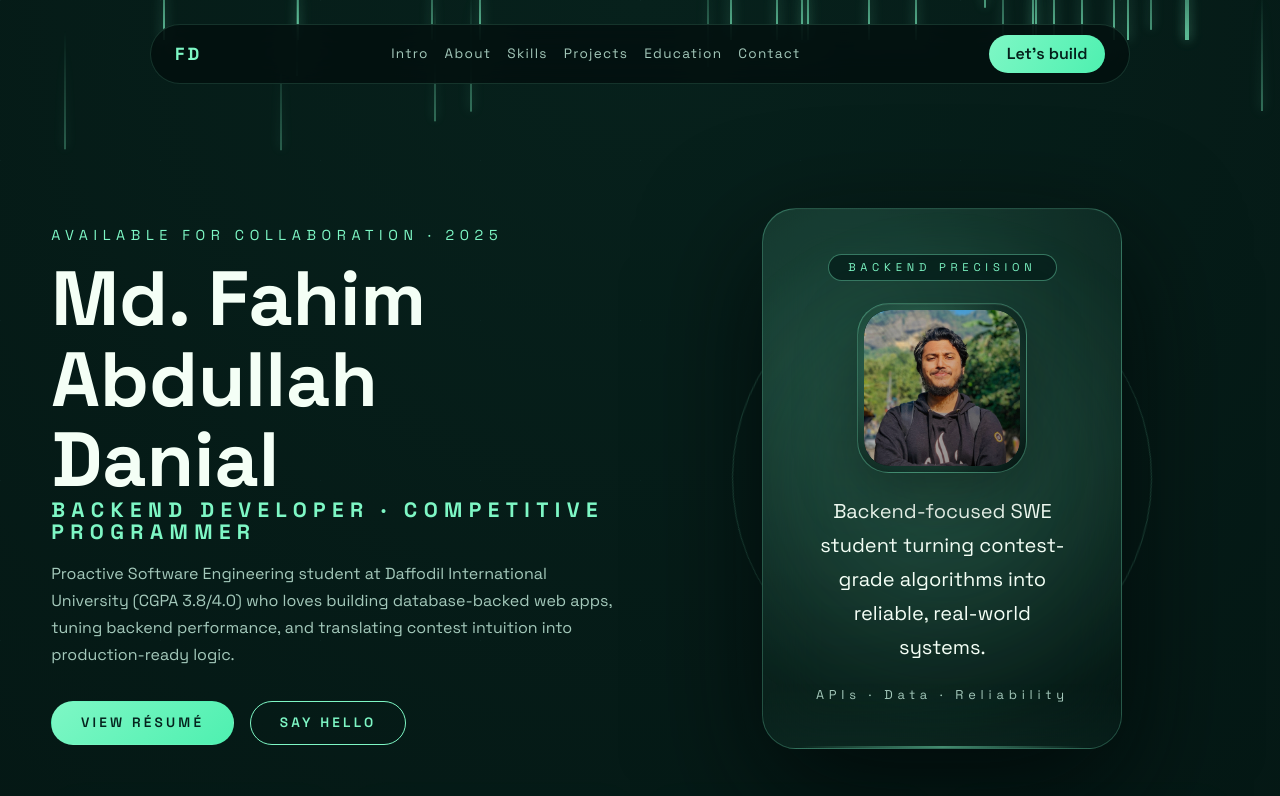
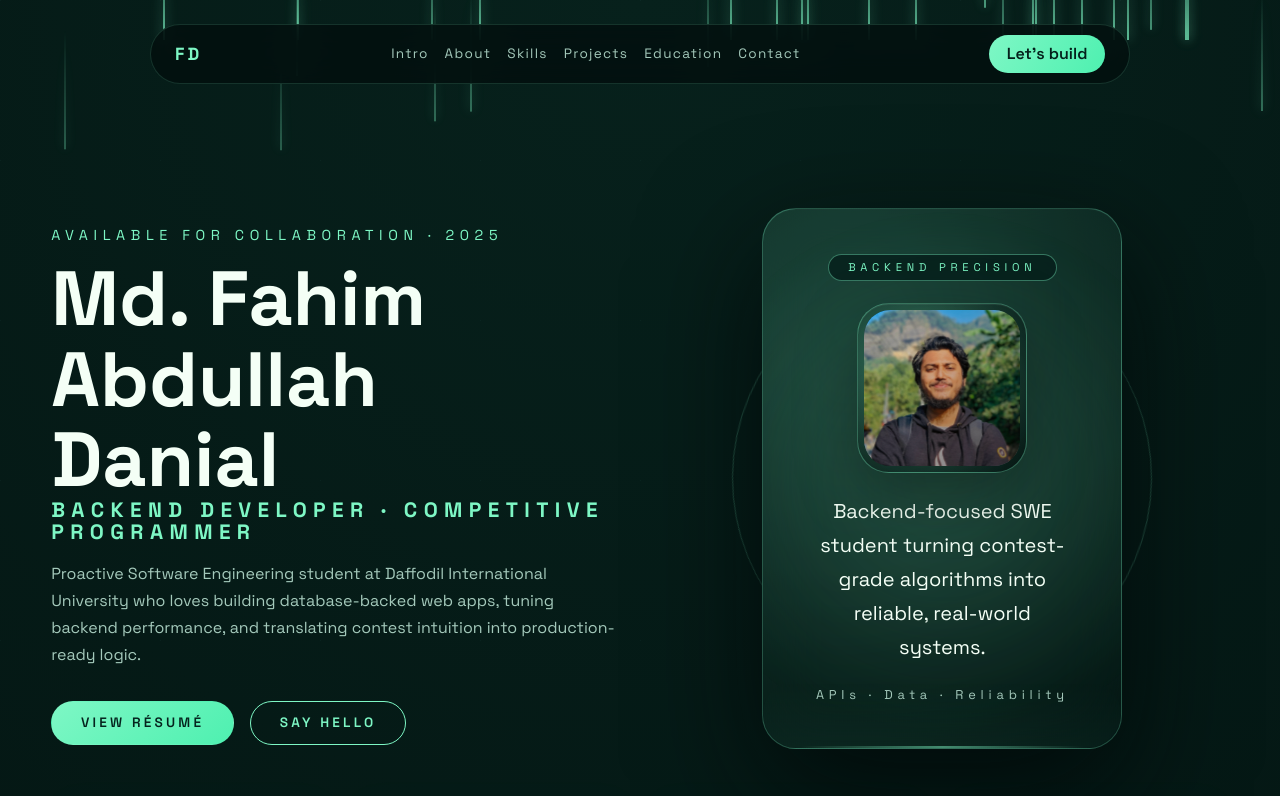
Before and after one commit to fahim-danial/Portfolio, a React (Vite) app: page / in a window 1280 px wide. Shown: the top 796 px of the page. Built offline with nearby package versions, Linux system fonts and the light colour scheme; a web font is replaced by a local one.

Commit message:
Zoom hero portrait slightly

```diff
--- a/src/data/portfolio.js
+++ b/src/data/portfolio.js
@@ -8,7 +8,7 @@ export const hero = {
   punchline:
     'Backend-focused SWE student turning contest-grade algorithms into reliable, real-world systems.',
   summary:
-    'Proactive Software Engineering student at Daffodil International University (CGPA 3.8/4.0) who loves building database-backed web apps, tuning backend performance, and translating contest intuition into production-ready logic.',
+    'Proactive Software Engineering student at Daffodil International University who loves building database-backed web apps, tuning backend performance, and translating contest intuition into production-ready logic.',
   actions: [
     { label: 'View Résumé', href: '/resume.pdf', variant: 'solid', target: '_blank' },
     { label: 'Say Hello', href: '#contact', variant: 'ghost' },
--- a/src/styles/index.css
+++ b/src/styles/index.css
@@ -352,10 +352,13 @@ main {
   width: 100%;
   height: 100%;
   object-fit: cover;
+  object-position: 50% 30%;
   display: block;
   border-radius: inherit;
   image-rendering: auto;
-  transform: translateZ(0);
+  transform: translateZ(0) scale(1.06);
+  transform-origin: 50% 30%;
+  will-change: transform;
   backface-visibility: hidden;
 }
 
```
